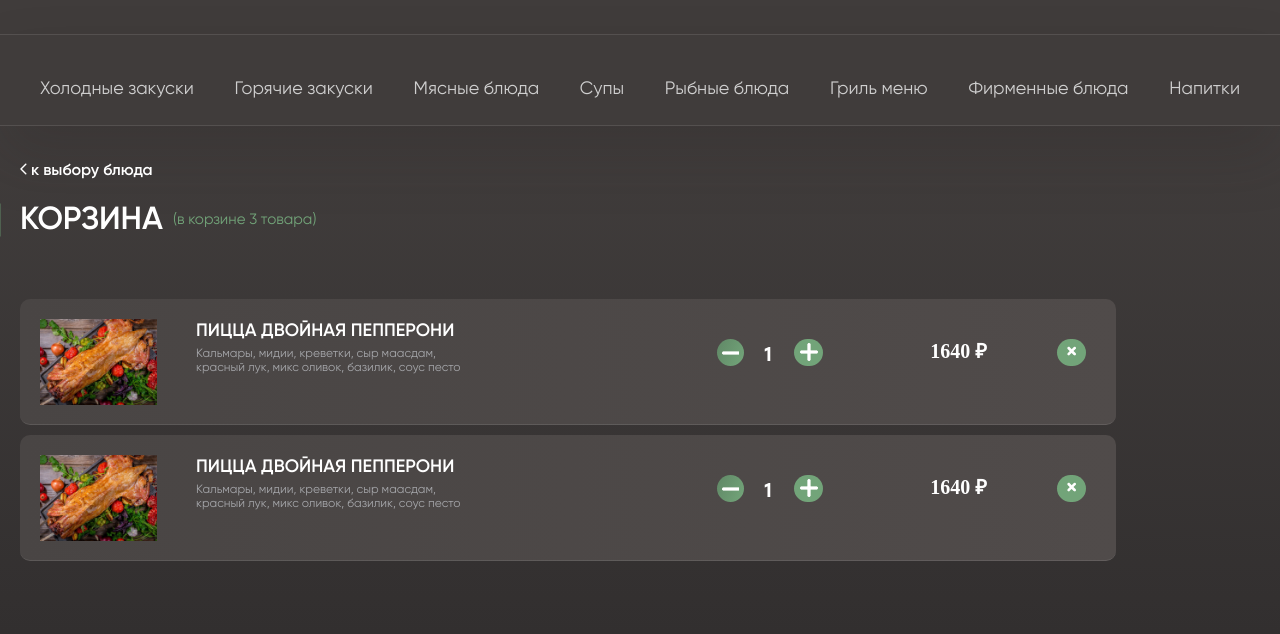
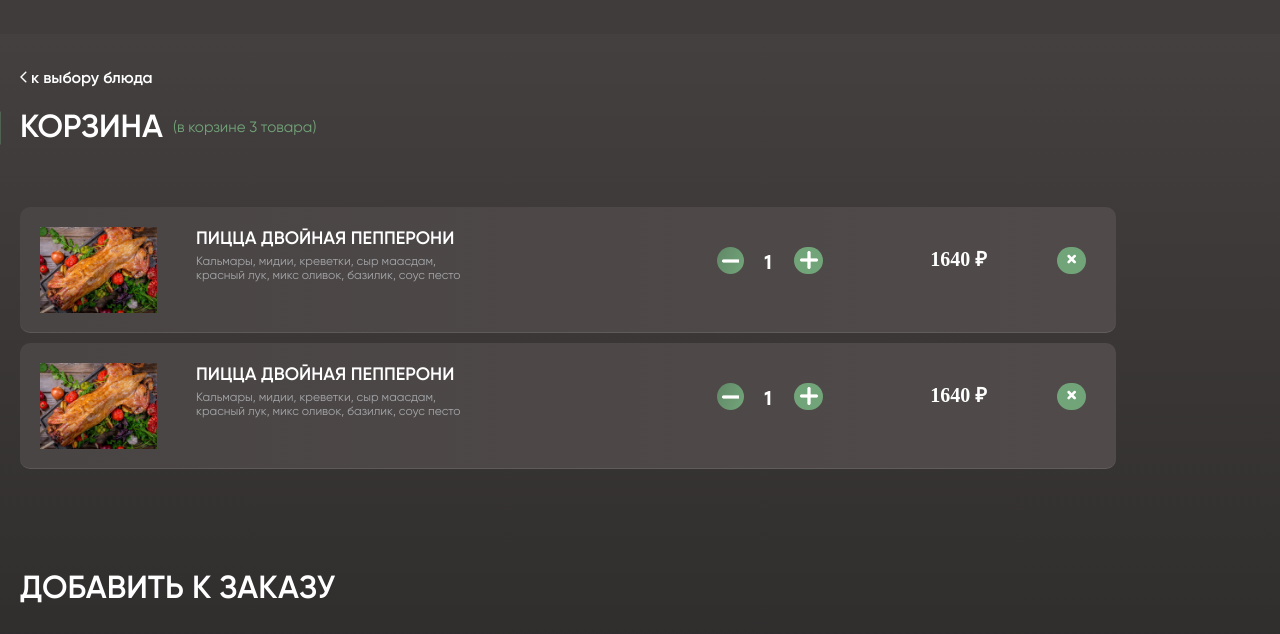
Before and after one commit to Bear-Official/Restaurant, a plain HTML site: page Other Pages/checkout.html in a window 1280 px wide. Shown: the part 92-726 px from the top of the page. Drawn offline with nearby package versions, Linux system fonts and the light colour scheme; files whose address does not match are found by name.

Commit message:
Navigation has been removed from two sections

```diff
--- a/Other Pages/checkout.html
+++ b/Other Pages/checkout.html
@@ -80,43 +80,6 @@
     </header>
 
     <main class="page">
-        <!-- Start Navigation -->
-        <div class="navigation">
-            <div class="container">
-                <div class="navigation__box">
-                    <nav class="nav__navigation">
-                        <ul class="navigation__list">
-                            <li class="navigation__item">
-                                <a href="#colds__snacks" class="navigation__links">Холодные закуски</a>
-                            </li>
-                            <li class="navigation__item">
-                                <a href="#hot__snacks" class="navigation__links">Горячие закуски</a>
-                            </li>
-                            <li class="navigation__item">
-                                <a href="#meat" class="navigation__links">Мясные блюда</a>
-                            </li>
-                            <li class="navigation__item">
-                                <a href="#" class="navigation__links">Супы</a>
-                            </li>
-                            <li class="navigation__item">
-                                <a href="#" class="navigation__links">Рыбные блюда</a>
-                            </li>
-                            <li class="navigation__item">
-                                <a href="#" class="navigation__links">Гриль меню</a>
-                            </li>
-                            <li class="navigation__item">
-                                <a href="#" class="navigation__links">Фирменные блюда</a>
-                            </li>
-                            <li class="navigation__item">
-                                <a href="#" class="navigation__links">Напитки</a>
-                            </li>
-                        </ul>
-                    </nav>
-                </div>
-            </div>
-            <!-- End Navigation -->
-        </div>
-
         <!-- Start Chechout -->
         <section class="checkout">
             <div class="container">
@@ -182,9 +145,8 @@
                         </div>
                     </div>
                 </div>
-
+                <!-- End Checkout -->
         </section>
-        <!-- End Checkout -->
         <section class="cold__snacks">
             <div class="cold__snacks__box">
                 <div class="cart-wrapper">
--- a/javascript/main.js
+++ b/javascript/main.js
@@ -123,6 +123,7 @@ $(".checkout__inner").on("click", ".remove-item", function () {
 
 const innerWrapper = document.querySelector(".cart-wrapper");
 
+
 // We add products in basket
 window.addEventListener("click", function (event) {
     if (event.target.hasAttribute("data-cart")) {
@@ -173,7 +174,7 @@ window.addEventListener("click", function (event) {
                                         </div> `;
 
         // Отобразим товар в корзине
-        innerWrapper.insertAdjacentHTML("beforeend", cartItemHTML);
+         innerWrapper.insertAdjacentHTML("beforeend", cartItemHTML);
     }
 });
 
```
Also changed, not shown: Other Pages/conditions.html (+2 -36 lines), scss/style.scss (line endings or trailing spaces).
